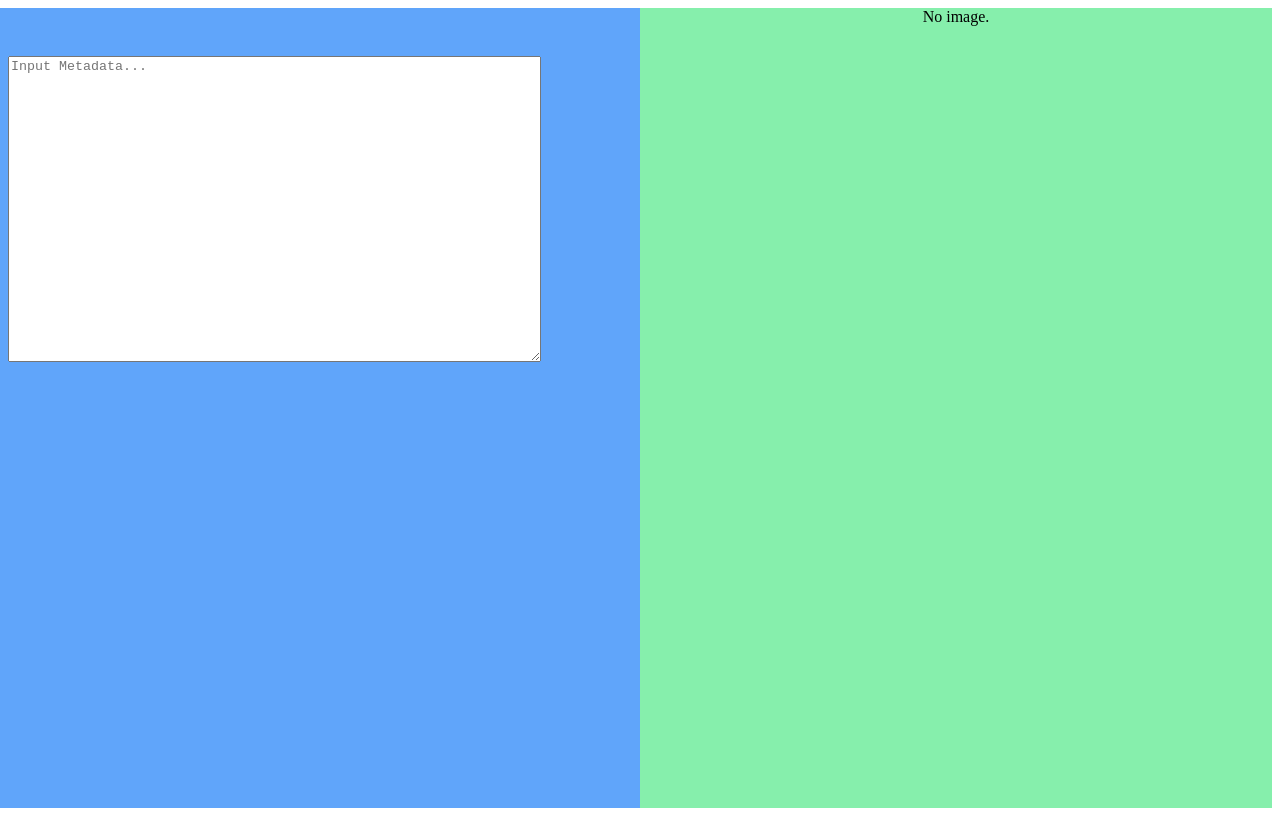
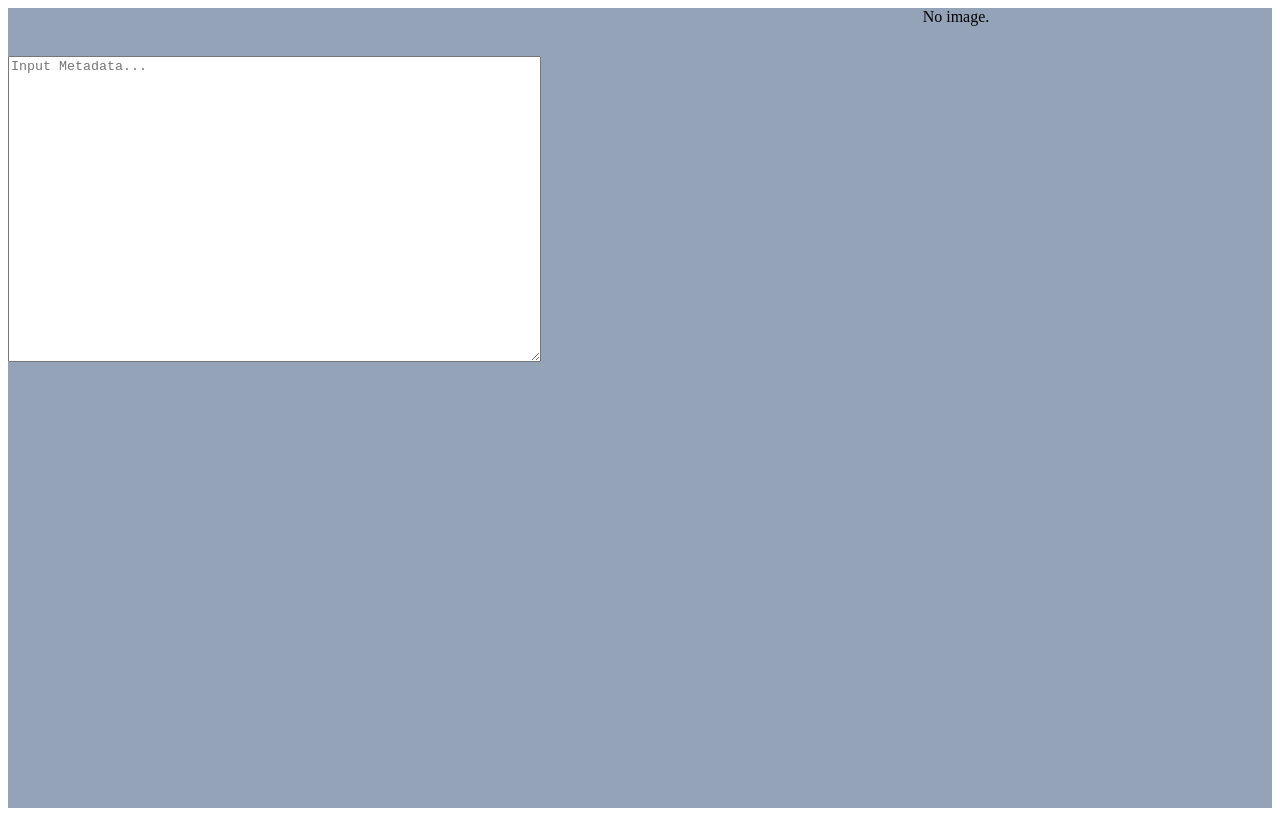
Before and after one commit to fn-Drew/Metadata-Preview, a React (Create React App) app: page / in a window 1280 px wide. Built offline with nearby package versions, Linux system fonts and the light colour scheme.

Commit message:
removed debug backgrounds and changed attribute positioning

```diff
--- a/src/Components/DisplayImage.js
+++ b/src/Components/DisplayImage.js
@@ -2,9 +2,10 @@ const DisplayImage = (props) => {
 
   if (props.userInput.hasOwnProperty('image')) {
     return (
-      <div class="flex justify-around flex-col bg-green-300">
-        <img class="place-self-center w-4/5 bg-green-500" src={`https://ipfs.io/ipfs/${props.userInput.image.slice(7)}`} />
-        <div class="grid bg-purple-300 grid-cols-2">
+      <div class="flex py-8 flex-col">
+        <img class="place-self-center py-8 w-4/5" src={`https://ipfs.io/ipfs/${props.userInput.image.slice(7)}`} />
+        <div class="p-14"> {props.userInput.description} </div>
+        <div class="grid gap-4 grid-cols-2 text-center">
           {props.userInput.attributes.map((attribute) =>
             <div> {attribute.trait_type} : {attribute.value} </div>
           )}
@@ -13,7 +14,7 @@ const DisplayImage = (props) => {
     )
   } else {
     return (
-      <div class="bg-green-300 text-center"> No image. </div>
+      <div class="text-center"> No image. </div>
     )
   }
 }
--- a/src/Components/Input.js
+++ b/src/Components/Input.js
@@ -1,6 +1,6 @@
 const Input = (props) => {
   return (
-    <div class="p-12 w-full justify-self-center bg-blue-400">
+    <div class="p-12 w-full justify-self-center ">
       <textarea class="w-5/6" rows="20" placeholder="Input Metadata..." onInput={props.handleUserInput} />
     </div>
   )
```
